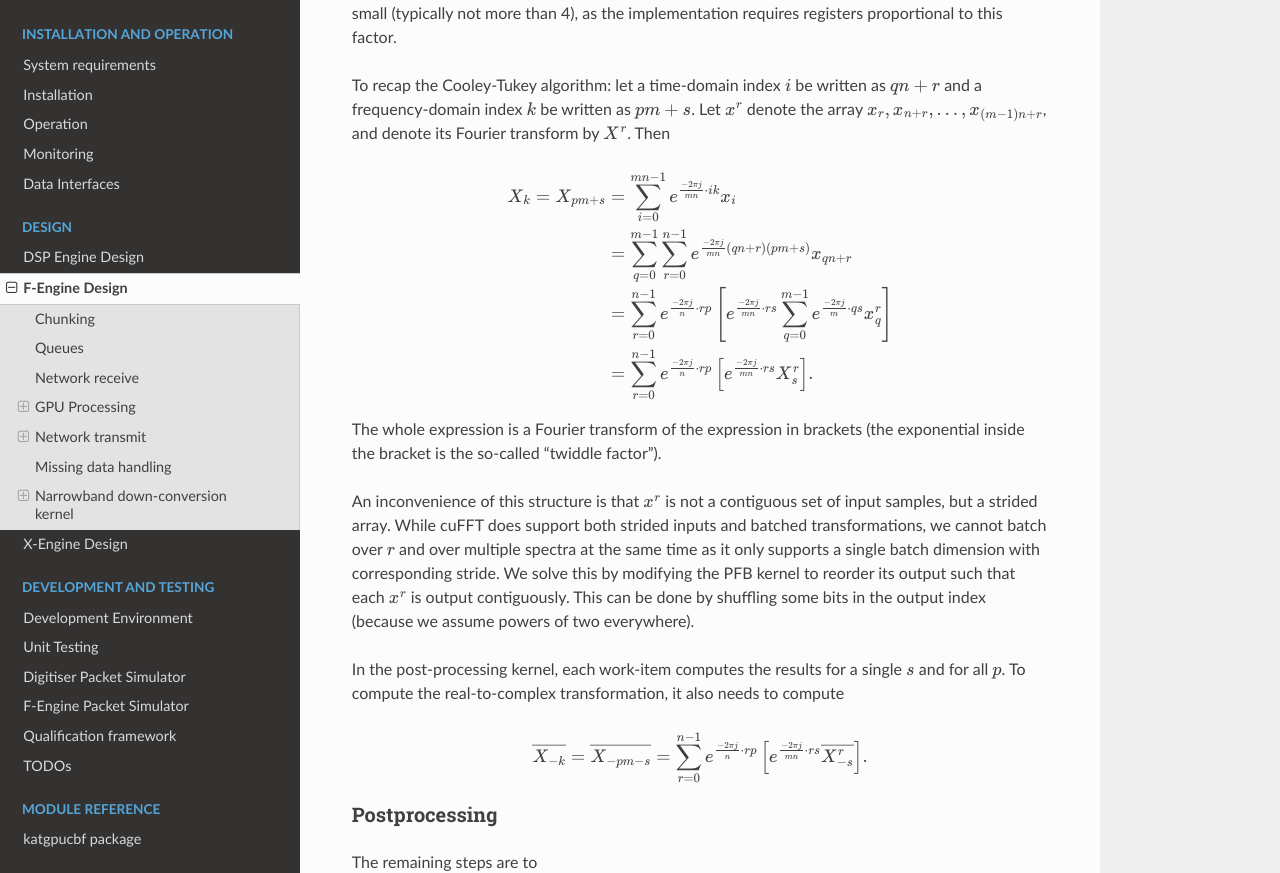
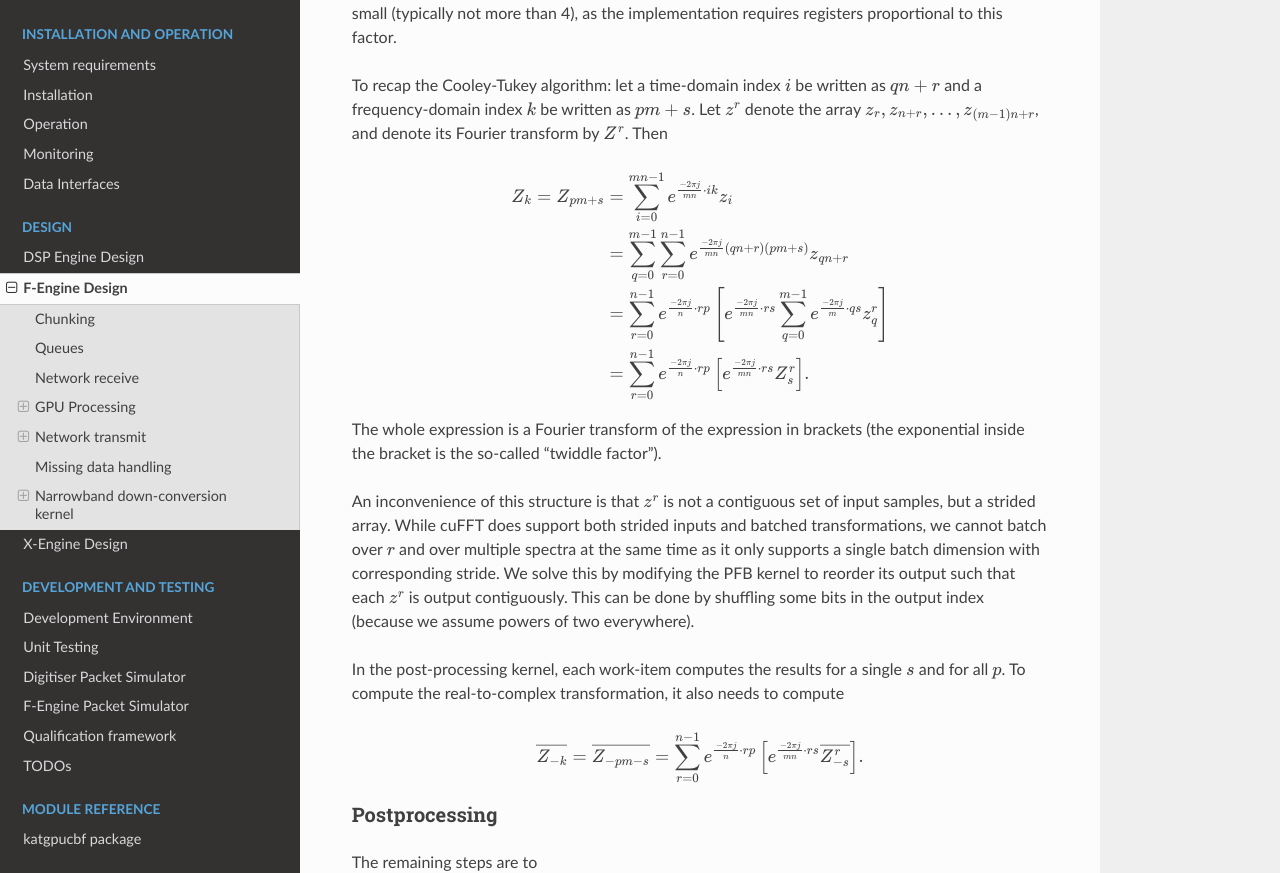
Before and after one commit to ska-sa/katgpucbf, a Sphinx documentation site: the page built from doc/fgpu.design.rst, in a window 1280 px wide and 1400 px high, scrolled down 4370 px. Shown: the part 160-1033 px from the top of the window. Built offline with Sphinx 7.4.7 and the Read the Docs theme 2.0.0, drawn with Linux system fonts in a browser that asks for light colours; formulas are drawn with MathJax 3; the version number could not be read and is left out.

```diff
--- a/doc/fgpu.design.rst
+++ b/doc/fgpu.design.rst
@@ -242,29 +242,29 @@ implementation requires registers proportional to this factor.
 
 To recap the Cooley-Tukey algorithm: let a time-domain index :math:`i` be
 written as :math:`qn + r` and a frequency-domain index :math:`k` be
-written as :math:`pm + s`. Let :math:`x^r` denote the array :math:`x_r, x_{n+r},
-\dots, x_{(m-1)n+r}`, and denote its Fourier transform by :math:`X^r`. Then
+written as :math:`pm + s`. Let :math:`z^r` denote the array :math:`z_r, z_{n+r},
+\dots, z_{(m-1)n+r}`, and denote its Fourier transform by :math:`Z^r`. Then
 
 .. math::
 
-   X_k = X_{pm+s}
-   &= \sum_{i=0}^{mn - 1} e^{\frac{-2\pi j}{mn}\cdot ik} x_i\\
+   Z_k = Z_{pm+s}
+   &= \sum_{i=0}^{mn - 1} e^{\frac{-2\pi j}{mn}\cdot ik} z_i\\
    &= \sum_{q=0}^{m - 1}\sum_{r=0}^{n-1}
-      e^{\frac{-2\pi j}{mn}(qn + r)(pm + s)} x_{qn + r}\\
+      e^{\frac{-2\pi j}{mn}(qn + r)(pm + s)} z_{qn + r}\\
    &= \sum_{r=0}^{n-1} e^{\frac{-2\pi j}{n}\cdot rp} \left[e^{\frac{-2\pi j}{mn}\cdot rs}
-      \sum_{q=0}^{m-1} e^{\frac{-2\pi j}{m}\cdot qs} x^r_q\right]\\
+      \sum_{q=0}^{m-1} e^{\frac{-2\pi j}{m}\cdot qs} z^r_q\right]\\
    &= \sum_{r=0}^{n-1} e^{\frac{-2\pi j}{n}\cdot rp}
-      \left[e^{\frac{-2\pi j}{mn}\cdot rs} X^r_s\right].
+      \left[e^{\frac{-2\pi j}{mn}\cdot rs} Z^r_s\right].
 
 The whole expression is a Fourier transform of the expression in brackets
 (the exponential inside the bracket is the so-called "twiddle factor").
 
-An inconvenience of this structure is that :math:`x^r` is not a contiguous
+An inconvenience of this structure is that :math:`z^r` is not a contiguous
 set of input samples, but a strided array. While cuFFT does support both
 strided inputs and batched transformations, we cannot batch over :math:`r`
 and over multiple spectra at the same time as it only supports a single batch
 dimension with corresponding stride. We solve this by modifying the PFB kernel
-to reorder its output such that each :math:`x^r` is output contiguously. This
+to reorder its output such that each :math:`z^r` is output contiguously. This
 can be done by shuffling some bits in the output index (because we assume
 powers of two everywhere).
 
@@ -274,9 +274,9 @@ transformation, it also needs to compute
 
 .. math::
 
-   \overline{X_{-k}} = \overline{X_{-pm - s}}
+   \overline{Z_{-k}} = \overline{Z_{-pm - s}}
    = \sum_{r=0}^{n-1} e^{\frac{-2\pi j}{n}\cdot rp}
-     \left[e^{\frac{-2\pi j}{mn}\cdot rs} \overline{X^r_{-s}}\right].
+     \left[e^{\frac{-2\pi j}{mn}\cdot rs} \overline{Z^r_{-s}}\right].
 
 Postprocessing
 ^^^^^^^^^^^^^^
```
Also changed, not shown: 1 other file.
